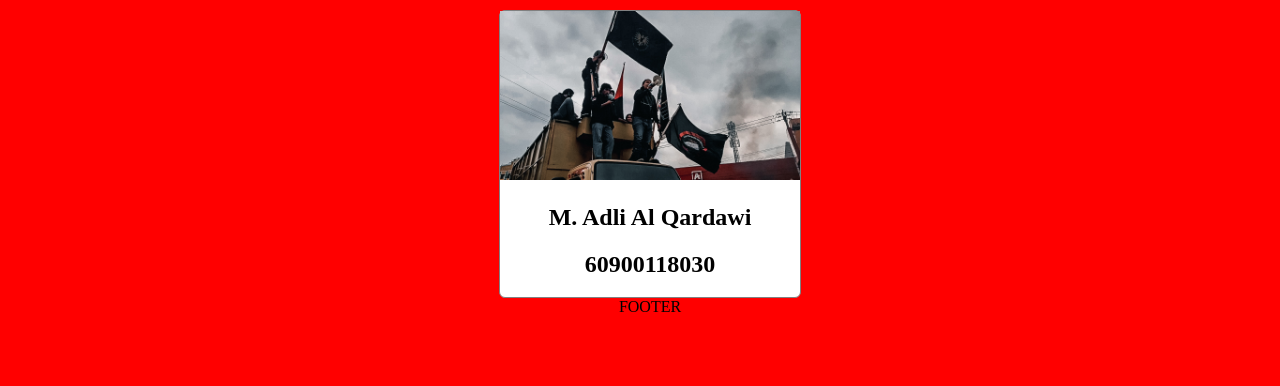
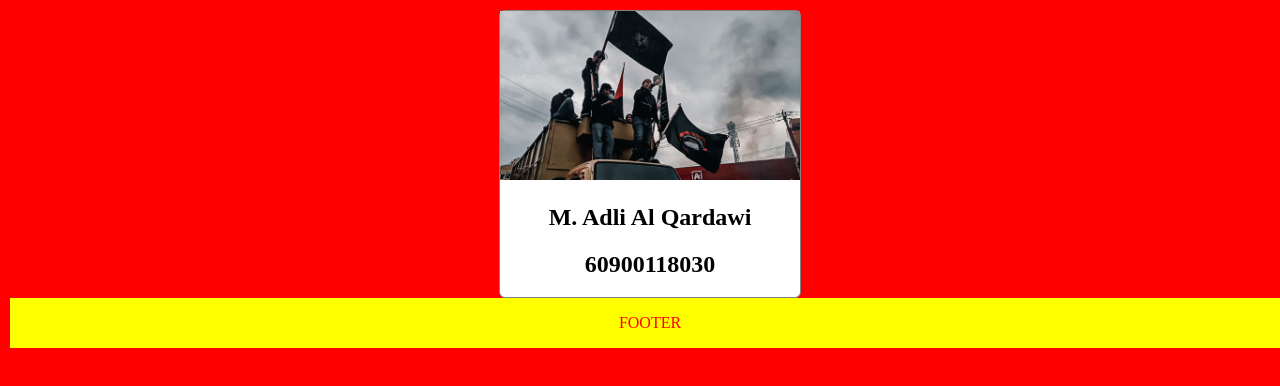
Before and after one commit to adlyalqardawi/adly-60900118030, a plain HTML site: page index.html in a window 1280 px wide. Drawn offline with Linux system fonts and the light colour scheme.

Commit message:
added style for id footer

```diff
--- a/style.css
+++ b/style.css
@@ -16,3 +16,11 @@ body {
 #profile{
 	text-align: center;
 }
+#footer{
+    width: 100%;
+    height: 50px;
+    line-height: 50px;
+    background-color: yellow;
+    text-align: center;
+    color: red;
+}
```
